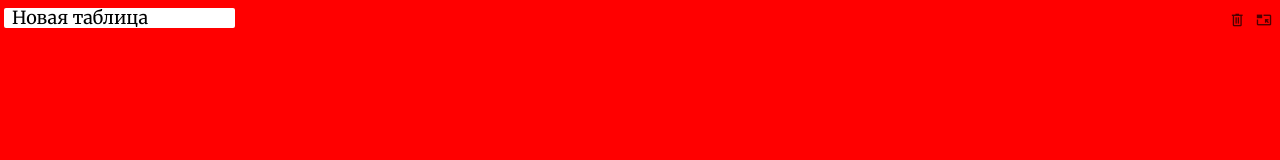
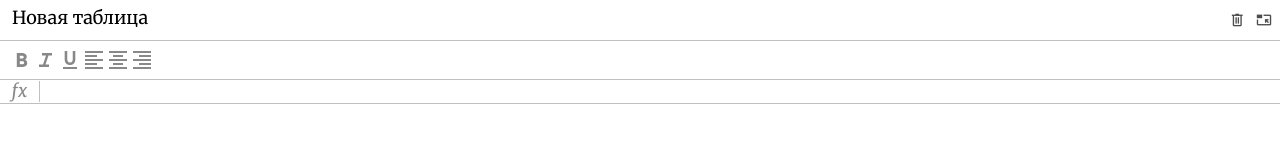
Before and after one commit to vlad3eko/ExcelCourse, a website built with webpack: page src/index.html in a window 1280 px wide. Built offline with nearby package versions, Linux system fonts and the light colour scheme.

Commit message:
add style for toolbar/formula

```diff
--- a/src/index.html
+++ b/src/index.html
@@ -35,13 +35,30 @@
 
 
 	</div>
-
 	<div class="excel__toolbar">
-
+		<span class="material-symbols-outlined">
+			format_bold
+		</span>
+		<span class="material-symbols-outlined">
+			format_italic
+		</span>
+		<span class="material-symbols-outlined">
+			format_underlined
+		</span>
+		<span class="material-symbols-outlined">
+			format_align_left
+		</span>
+		<span class="material-symbols-outlined">
+			format_align_center
+		</span>
+		<span class="material-symbols-outlined">
+			format_align_right
+		</span>
 	</div>
 
 	<div class="excel__formula">
-
+		<div class="info">fx</div>
+		<div class="input" contenteditable spellcheck="false"></div>
 	</div>
 
 	<div class="excel__table">
--- a/src/scss/_variables.scss
+++ b/src/scss/_variables.scss
@@ -1,2 +1,5 @@
 $header-height: 34px;
+$toolbar-height: 40px;
+$formula-height: 24px;
+$info-cell-width: 40px;
 $border-color: #c0c0c0
--- a/src/scss/formula.scss
+++ b/src/scss/formula.scss
@@ -2,5 +2,27 @@
 @import "mixins";
 
 .excel__formula {
-
+  position: absolute;
+  left: 0;
+  right: 0;
+  top: $header-height + $toolbar-height + 6px;
+  height: $formula-height;
+  display: flex;
+  align-items: center;
+  border-bottom: 1px solid $border-color;
+  .info {
+    font-size: 18px;
+    font-style: italic;
+    text-align: center;
+    border-right: 1px solid $border-color;
+    min-width: $info-cell-width;
+  }
+  .input {
+    padding: 4px;
+    font-size: 12px;
+    outline: none;
+    width: 100%;
+    height: 100%;
+    color: #000;
+  }
 }
--- a/src/scss/index.scss
+++ b/src/scss/index.scss
@@ -16,9 +16,9 @@
 body {
   font-family: 'Merriweather', sans-serif;
   font-size: 12px;
-  background-color: red;
 }
 
 .excel {
   position: relative;
+  color: #888;
 }
--- a/src/scss/toolbar.scss
+++ b/src/scss/toolbar.scss
@@ -2,5 +2,17 @@
 @import "mixins";
 
 .excel__toolbar {
+  position: absolute;
+  height: $toolbar-height;
+  top: $toolbar-height;
+  left: 0;
+  right: 0;
+  border-top: 1px solid $border-color;
+  border-bottom: 1px solid $border-color;
+  padding: 7px 10px;
+  display: flex;
 
+  .button {
+    @include button(green);
+  }
 }
```
Also changed, not shown: requirements.txt (line endings or trailing spaces).
